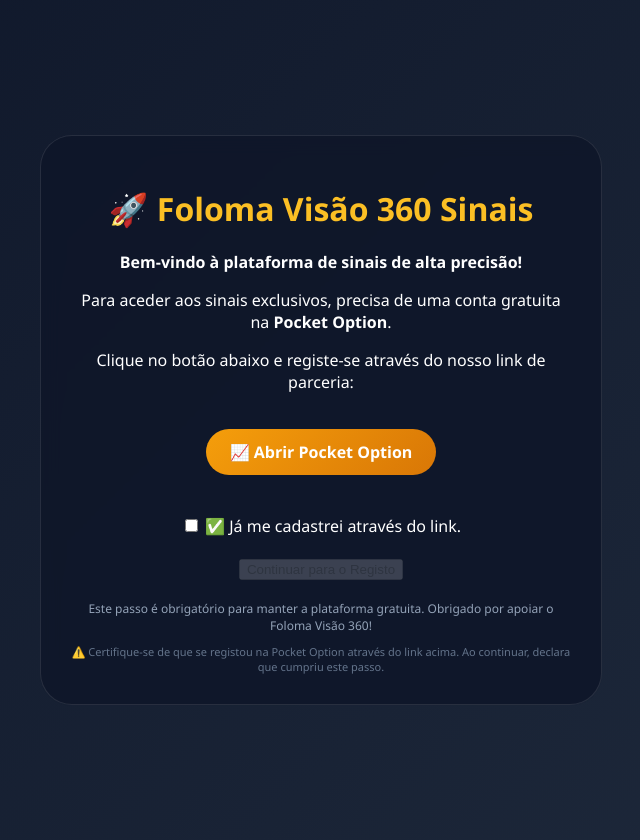
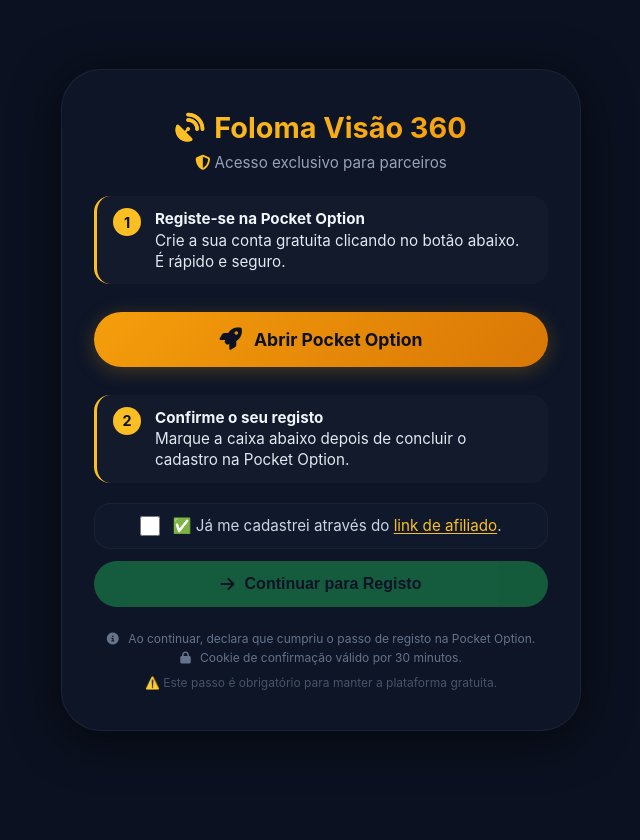
Before and after one commit to Foloma/Foloma-Sinais-, a Flask app: page /afiliado in a window 1280 px wide. Shown: the whole page, without its empty margins (319-959 px from the left). After the commit the page ends 731 px from the top, so only its background shows below. Run offline with Flask 3, Linux system fonts and the light colour scheme.

Commit message:
Update title and styles in afiliado.html

```diff
--- a/templates/afiliado.html
+++ b/templates/afiliado.html
@@ -3,82 +3,271 @@
 <head>
     <meta charset="UTF-8">
     <meta name="viewport" content="width=device-width, initial-scale=1.0">
-    <title>Foloma Visão 360 – Acesso Exclusivo</title>
+    <title>Registo via Afiliado | Foloma Visão 360</title>
+    <!-- Font Awesome para ícones -->
+    <link rel="stylesheet" href="https://cdnjs.cloudflare.com/ajax/libs/font-awesome/6.4.0/css/all.min.css">
     <style>
+        /* ===== RESET & BASE ===== */
+        * { margin: 0; padding: 0; box-sizing: border-box; }
         body {
-            font-family: 'Segoe UI', Tahoma, Geneva, Verdana, sans-serif;
-            background: linear-gradient(135deg, #0f172a 0%, #1e293b 100%);
+            font-family: 'Inter', 'Segoe UI', system-ui, sans-serif;
+            background: #0b1120;
+            color: #e2e8f0;
+            min-height: 100vh;
             display: flex;
             justify-content: center;
             align-items: center;
-            min-height: 100vh;
-            margin: 0;
-            padding: 20px;
+            padding: 24px;
         }
-        .card {
-            background: rgba(15, 23, 42, 0.9);
-            backdrop-filter: blur(10px);
-            padding: 30px;
-            border-radius: 32px;
-            max-width: 500px;
+        .container {
+            max-width: 520px;
+            width: 100%;
+            background: rgba(15, 23, 42, 0.85);
+            backdrop-filter: blur(12px);
+            border-radius: 40px;
+            padding: 40px 32px;
+            border: 1px solid rgba(255,255,255,0.06);
+            box-shadow: 0 8px 48px rgba(0,0,0,0.6);
             text-align: center;
-            color: white;
-            border: 1px solid rgba(255,255,255,0.1);
         }
-        h1 { color: #fbbf24; }
-        .btn {
+        /* ===== LOGO ===== */
+        .logo {
+            font-size: 1.8rem;
+            font-weight: 700;
+            background: linear-gradient(135deg, #fbbf24, #f59e0b);
+            -webkit-background-clip: text;
+            -webkit-text-fill-color: transparent;
+            display: inline-flex;
+            align-items: center;
+            gap: 10px;
+            margin-bottom: 8px;
+        }
+        .logo i { -webkit-text-fill-color: #fbbf24; }
+        .subtitle {
+            color: #94a3b8;
+            font-size: 0.95rem;
+            margin-bottom: 24px;
+        }
+
+        /* ===== CONTEÚDO ===== */
+        .step {
+            display: flex;
+            align-items: flex-start;
+            gap: 14px;
+            text-align: left;
+            margin: 16px 0;
+            padding: 12px 16px;
+            background: rgba(30, 41, 59, 0.3);
+            border-radius: 16px;
+            border-left: 3px solid #fbbf24;
+        }
+        .step .num {
+            background: #fbbf24;
+            color: #0b1120;
+            width: 28px;
+            height: 28px;
+            border-radius: 50%;
+            display: flex;
+            align-items: center;
+            justify-content: center;
+            font-weight: 700;
+            font-size: 0.9rem;
+            flex-shrink: 0;
+        }
+        .step .text { font-size: 0.95rem; line-height: 1.4; }
+        .step .text strong { color: #f1f5f9; }
+
+        .btn-pocket {
+            display: inline-flex;
+            align-items: center;
+            justify-content: center;
+            gap: 12px;
             background: linear-gradient(135deg, #f59e0b, #d97706);
             border: none;
-            padding: 12px 24px;
-            border-radius: 40px;
-            color: white;
-            font-weight: bold;
+            color: #0b1120;
+            font-weight: 700;
+            font-size: 1.1rem;
+            padding: 16px 32px;
+            border-radius: 60px;
+            text-decoration: none;
+            transition: all 0.25s ease;
+            box-shadow: 0 4px 20px rgba(245, 158, 11, 0.25);
+            width: 100%;
+            margin: 12px 0;
+        }
+        .btn-pocket:hover {
+            transform: translateY(-2px);
+            box-shadow: 0 8px 32px rgba(245, 158, 11, 0.35);
+        }
+        .btn-pocket i { font-size: 1.4rem; }
+
+        /* ===== CHECKBOX ===== */
+        .checkbox-wrapper {
+            display: flex;
+            align-items: center;
+            gap: 12px;
+            justify-content: center;
+            margin: 20px 0 12px 0;
+            padding: 12px;
+            background: rgba(30, 41, 59, 0.2);
+            border-radius: 16px;
+            border: 1px solid rgba(255,255,255,0.04);
+        }
+        .checkbox-wrapper input[type="checkbox"] {
+            width: 20px;
+            height: 20px;
+            accent-color: #fbbf24;
             cursor: pointer;
-            text-decoration: none;
-            display: inline-block;
-            margin: 20px 0;
+            flex-shrink: 0;
         }
-        .checkbox { margin: 20px 0; }
-        button:disabled { opacity: 0.5; cursor: not-allowed; }
-        a { color: #fbbf24; }
-        .footer-note { font-size: 12px; margin-top: 20px; color: #94a3b8; }
-        .disclaimer { font-size: 11px; color: #64748b; margin-top: 10px; }
+        .checkbox-wrapper label {
+            font-size: 0.95rem;
+            color: #cbd5e1;
+            cursor: pointer;
+        }
+        .checkbox-wrapper label a {
+            color: #fbbf24;
+            text-decoration: underline;
+            text-underline-offset: 2px;
+        }
+
+        .btn-continue {
+            background: #22c55e;
+            border: none;
+            color: #0b1120;
+            font-weight: 700;
+            font-size: 1rem;
+            padding: 14px 32px;
+            border-radius: 60px;
+            cursor: pointer;
+            transition: all 0.25s ease;
+            width: 100%;
+            display: inline-flex;
+            align-items: center;
+            justify-content: center;
+            gap: 10px;
+            opacity: 0.5;
+            pointer-events: none;
+        }
+        .btn-continue:not(:disabled) {
+            opacity: 1;
+            pointer-events: auto;
+            box-shadow: 0 4px 16px rgba(34,197,94,0.25);
+        }
+        .btn-continue:not(:disabled):hover {
+            transform: translateY(-2px);
+            box-shadow: 0 8px 28px rgba(34,197,94,0.35);
+        }
+        .btn-continue:disabled { opacity: 0.4; cursor: not-allowed; }
+
+        /* ===== FOOTER ===== */
+        .footer-note {
+            margin-top: 24px;
+            font-size: 0.75rem;
+            color: #64748b;
+            display: flex;
+            flex-direction: column;
+            gap: 4px;
+        }
+        .footer-note .icon { margin-right: 6px; }
+
+        /* ===== RESPONSIVO ===== */
+        @media (max-width: 480px) {
+            .container { padding: 24px 16px; }
+            .logo { font-size: 1.4rem; }
+            .step .text { font-size: 0.85rem; }
+            .btn-pocket { font-size: 0.95rem; padding: 14px 20px; }
+        }
     </style>
 </head>
 <body>
-    <div class="card">
-        <h1>🚀 Foloma Visão 360 Sinais</h1>
-        <p><strong>Bem-vindo à plataforma de sinais de alta precisão!</strong></p>
-        <p>Para aceder aos sinais exclusivos, precisa de uma conta gratuita na <strong>Pocket Option</strong>.</p>
-        <p>Clique no botão abaixo e registe-se através do nosso link de parceria:</p>
-        <a href="{{ affiliate_link }}" target="_blank" rel="noopener noreferrer" class="btn">📈 Abrir Pocket Option</a>
-        <div class="checkbox">
-            <label>
-                <input type="checkbox" id="confirmacao"> ✅ Já me cadastrei através do link.
+    <div class="container">
+
+        <!-- LOGO -->
+        <div class="logo">
+            <i class="fas fa-satellite-dish"></i> Foloma Visão 360
+        </div>
+        <div class="subtitle">
+            <i class="fas fa-shield-alt" style="color: #fbbf24;"></i>
+            Acesso exclusivo para parceiros
+        </div>
+
+        <!-- PASSOS -->
+        <div class="step">
+            <span class="num">1</span>
+            <div class="text">
+                <strong>Registe-se na Pocket Option</strong><br>
+                Crie a sua conta gratuita clicando no botão abaixo.
+                É rápido e seguro.
+            </div>
+        </div>
+        <a href="{{ affiliate_link }}" target="_blank" rel="noopener noreferrer" class="btn-pocket">
+            <i class="fas fa-rocket"></i> Abrir Pocket Option
+        </a>
+
+        <div class="step">
+            <span class="num">2</span>
+            <div class="text">
+                <strong>Confirme o seu registo</strong><br>
+                Marque a caixa abaixo depois de concluir o cadastro na Pocket Option.
+            </div>
+        </div>
+
+        <!-- CHECKBOX -->
+        <div class="checkbox-wrapper">
+            <input type="checkbox" id="confirmacao">
+            <label for="confirmacao">
+                ✅ Já me cadastrei através do <a href="{{ affiliate_link }}" target="_blank">link de afiliado</a>.
             </label>
         </div>
-        <button id="continuar" disabled>Continuar para o Registo</button>
+
+        <!-- BOTÃO CONTINUAR -->
+        <button id="continuar" class="btn-continue" disabled>
+            <i class="fas fa-arrow-right"></i> Continuar para Registo
+        </button>
+
+        <!-- FOOTER -->
         <div class="footer-note">
-            Este passo é obrigatório para manter a plataforma gratuita. Obrigado por apoiar o Foloma Visão 360!
+            <span><i class="fas fa-info-circle icon"></i> Ao continuar, declara que cumpriu o passo de registo na Pocket Option.</span>
+            <span><i class="fas fa-lock icon"></i> Cookie de confirmação válido por 30 minutos.</span>
+            <span style="margin-top:6px; color:#475569;">
+                ⚠️ Este passo é obrigatório para manter a plataforma gratuita.
+            </span>
         </div>
-        <div class="disclaimer">
-            ⚠️ Certifique-se de que se registou na Pocket Option através do link acima. Ao continuar, declara que cumpriu este passo.
-        </div>
+
     </div>
 
     <script>
-        document.getElementById('confirmacao').addEventListener('change', function(e) {
-            document.getElementById('continuar').disabled = !e.target.checked;
-        });
+        (function() {
+            const checkbox = document.getElementById('confirmacao');
+            const btn = document.getElementById('continuar');
 
-        document.getElementById('continuar').addEventListener('click', function() {
-            // Definir cookie afiliado_confirmado com validade de 30 minutos
-            const now = new Date();
-            now.setTime(now.getTime() + 30 * 60 * 1000);
-            document.cookie = "afiliado_confirmado=1; expires=" + now.toUTCString() + "; path=/; SameSite=Lax";
-            // Redireccionar para a página de registo
-            window.location.href = "{{ url_for('register') }}";
-        });
+            // Habilita/desabilita o botão conforme o checkbox
+            checkbox.addEventListener('change', function(e) {
+                btn.disabled = !e.target.checked;
+                if (e.target.checked) {
+                    btn.innerHTML = '<i class="fas fa-arrow-right"></i> Continuar para Registo';
+                } else {
+                    btn.innerHTML = '<i class="fas fa-arrow-right"></i> Marque a caixa para continuar';
+                }
+            });
+
+            // Redireciona para o registo após confirmar
+            btn.addEventListener('click', function() {
+                if (btn.disabled) return;
+                // Define cookie com validade de 30 minutos
+                const now = new Date();
+                now.setTime(now.getTime() + 30 * 60 * 1000);
+                document.cookie = "afiliado_confirmado=1; expires=" + now.toUTCString() + "; path=/; SameSite=Lax";
+                // Redireciona
+                window.location.href = "{{ url_for('register') }}";
+            });
+
+            // Verifica se o cookie já existe e redireciona automaticamente
+            if (document.cookie.split('; ').some(row => row.startsWith('afiliado_confirmado='))) {
+                window.location.href = "{{ url_for('register') }}";
+            }
+        })();
     </script>
 </body>
 </html>
```
